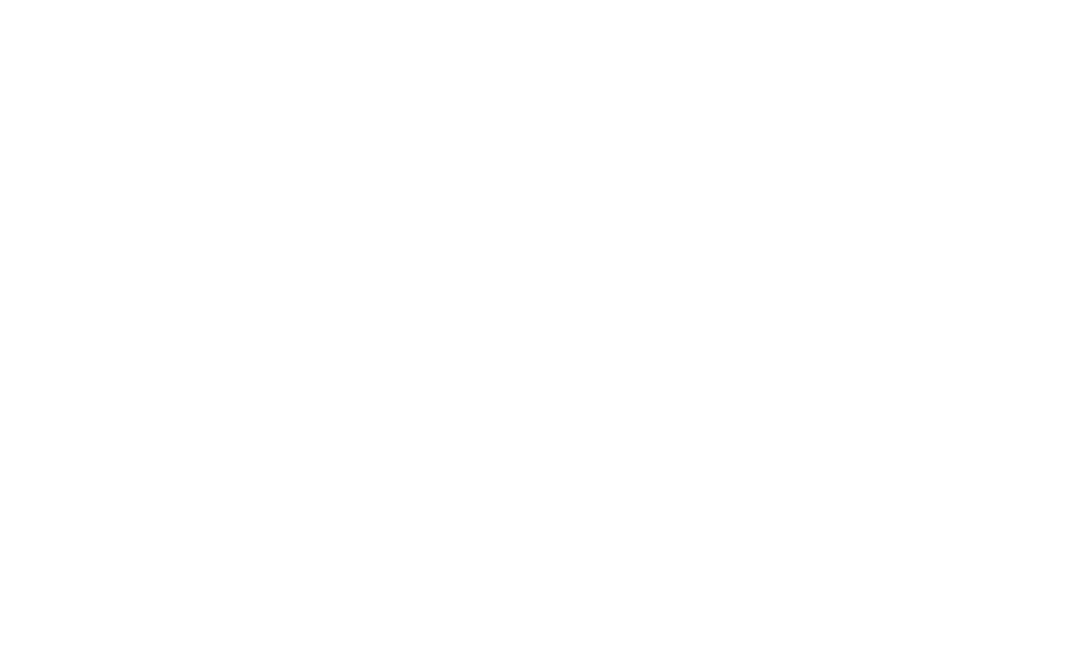
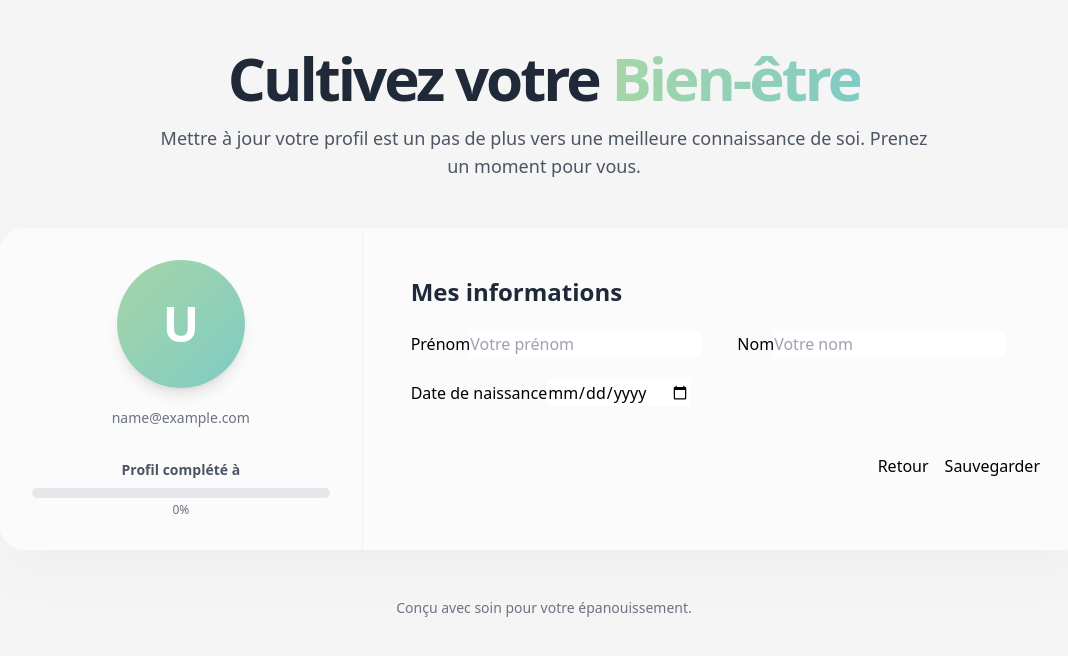
Before and after one commit to Inosthful/hackathon-frontend, a Vue app: page /profile in a window 1280 px wide. Before the commit this address had no page. Shown: the top 656 px of the page, without its empty margins (96-1164 px from the left). Built offline with nearby package versions, Linux system fonts and the light colour scheme; sample sign-in values are in the browser's storage.

Commit message:
feat: modification compte user

```diff
--- a/src/composables/useAuth.ts
+++ b/src/composables/useAuth.ts
@@ -120,6 +120,31 @@
     localStorage.removeItem('moodflow_user')
   }
 
+  const fetchUser = async () => {
+    if (!token.value) return;
+
+    try {
+      const response = await apiClient.get<{ user: User }>('/me');
+      user.value = response.data.user;
+      localStorage.setItem('moodflow_user', JSON.stringify(user.value));
+    } catch (e) {
+      console.error('Failed to fetch user', e);
+    }
+  };
+
+  const updateUser = async (data: Partial<User>) => {
+    if (!user.value) throw new Error('User not authenticated');
+
+    const response = await apiClient.patch(`/utilisateurs/${user.value.id}`, data, {
+      headers: {
+        'Content-Type': 'application/merge-patch+json',
+      }
+    });
+
+    user.value = { ...user.value, ...response.data };
+    localStorage.setItem('moodflow_user', JSON.stringify(user.value));
+  };
+
   return {
     user,
     token,
@@ -129,5 +154,7 @@
     login,
     register,
     logout,
+    fetchUser,
+    updateUser,
   }
 }
--- a/src/router/index.ts
+++ b/src/router/index.ts
@@ -26,6 +26,12 @@
     path: '/dashboard',
     name: 'Dashboard',
     component: () => import('@/views/DashboardView.vue'),
+    meta: { requiresAuth: true },
+  },
+  {
+    path: '/profile',
+    name: 'Profile',
+    component: () => import('@/views/ProfileView.vue'),
     meta: { requiresAuth: true },
   },
 ]
--- /dev/null
+++ b/src/views/ProfileView.vue
@@ -0,0 +1,158 @@
+<script setup lang="ts">
+import { ref, onMounted, computed } from 'vue';
+import { useAuth } from '@/composables/useAuth';
+import { useRouter } from 'vue-router';
+
+const { user, fetchUser, updateUser } = useAuth();
+const router = useRouter();
+
+const formData = ref({
+  nom: '',
+  prenom: '',
+  dateAnniversaire: '',
+});
+
+const loading = ref(false);
+const successMessage = ref('');
+const errorMessage = ref('');
+
+onMounted(async () => {
+  if (!user.value) {
+    await fetchUser();
+  }
+  if (user.value) {
+    formData.value = {
+      nom: user.value.nom || '',
+      prenom: user.value.prenom || '',
+      dateAnniversaire: user.value.dateAnniversaire ? new Date(user.value.dateAnniversaire).toISOString().split('T')[0] : '',
+    };
+  }
+});
+
+const profileCompletion = computed(() => {
+  let completedFields = 0;
+  if (formData.value.nom) completedFields++;
+  if (formData.value.prenom) completedFields++;
+  if (formData.value.dateAnniversaire) completedFields++;
+  return (completedFields / 3) * 100;
+});
+
+const handleSubmit = async () => {
+  loading.value = true;
+  successMessage.value = '';
+  errorMessage.value = '';
+
+  try {
+    await updateUser(formData.value);
+    successMessage.value = 'Vos informations ont été mises à jour avec succès !';
+    setTimeout(() => successMessage.value = '', 4000);
+  } catch (error) {
+    errorMessage.value = 'Un problème est survenu. Veuillez réessayer.';
+    console.error(error);
+    setTimeout(() => errorMessage.value = '', 4000);
+  } finally {
+    loading.value = false;
+  }
+};
+
+const goBack = () => {
+  router.push('/dashboard');
+};
+</script>
+
+<template>
+  <div class="min-h-screen w-full bg-[#F5F5F5] dark:bg-gray-900 font-sans transition-colors duration-300">
+    <div class="absolute top-0 left-0 w-full h-full overflow-hidden z-0">
+        <svg width="100%" height="100%" viewBox="0 0 1440 500" preserveAspectRatio="xMidYMid slice" xmlns="http://www.w3.org/2000/svg">
+            <defs>
+                <radialGradient id="grad1" cx="50%" cy="50%" r="50%">
+                    <stop offset="0%" stop-color="rgba(165, 214, 167, 0.3)" />
+                    <stop offset="100%" stop-color="rgba(165, 214, 167, 0)" />
+                </radialGradient>
+                <radialGradient id="grad2" cx="50%" cy="50%" r="50%">
+                    <stop offset="0%" stop-color="rgba(128, 203, 196, 0.3)" />
+                    <stop offset="100%" stop-color="rgba(128, 203, 196, 0)" />
+                </radialGradient>
+            </defs>
+            <rect x="-20%" y="-20%" width="60%" height="60%" fill="url(#grad1)" transform="rotate(-45)" />
+            <rect x="60%" y="40%" width="60%" height="60%" fill="url(#grad2)" transform="rotate(30)" />
+        </svg>
+    </div>
+
+    <div class="relative z-10 max-w-6xl mx-auto px-4 sm:px-6 lg:px-8 py-12">
+      <header class="text-center mb-12">
+        <h1 class="text-4xl sm:text-5xl md:text-6xl font-extrabold text-gray-800 dark:text-white tracking-tighter leading-tight">
+          Cultivez votre <span class="bg-gradient-to-r from-[#A5D6A7] to-[#80CBC4] bg-clip-text text-transparent">Bien-être</span>
+        </h1>
+        <p class="mt-4 text-lg text-gray-600 dark:text-gray-400 max-w-3xl mx-auto">
+          Mettre à jour votre profil est un pas de plus vers une meilleure connaissance de soi. Prenez un moment pour vous.
+        </p>
+      </header>
+
+      <div class="bg-white/60 dark:bg-gray-800/60 backdrop-blur-xl rounded-3xl shadow-2xl shadow-gray-200/50 dark:shadow-black/20 overflow-hidden">
+        <div class="grid grid-cols-1 lg:grid-cols-12">
+
+          <div class="lg:col-span-4 p-8 border-b lg:border-b-0 lg:border-r border-gray-200/50 dark:border-gray-700/50 flex flex-col items-center justify-center text-center">
+            <div class="w-32 h-32 rounded-full flex items-center justify-center bg-gradient-to-br from-[#A5D6A7] to-[#80CBC4] text-white text-5xl font-bold shadow-lg mb-4">
+              {{ user?.prenom?.charAt(0).toUpperCase() || 'U' }}
+            </div>
+            <h2 class="text-2xl font-bold text-gray-800 dark:text-white">{{ user?.prenom }} {{ user?.nom }}</h2>
+            <p class="text-sm text-gray-500 dark:text-gray-400 mt-1">{{ user?.email }}</p>
+
+            <div class="w-full mt-8">
+              <p class="text-sm font-semibold text-gray-600 dark:text-gray-300 mb-2">Profil complété à</p>
+              <div class="w-full bg-gray-200 dark:bg-gray-700 rounded-full h-2.5">
+                <div class="bg-gradient-to-r from-[#A5D6A7] to-[#80CBC4] h-2.5 rounded-full transition-all duration-500" :style="{ width: profileCompletion + '%' }"></div>
+              </div>
+              <p class="text-xs text-gray-500 dark:text-gray-400 mt-1">{{ Math.round(profileCompletion) }}%</p>
+            </div>
+          </div>
+
+          <div class="lg:col-span-8 p-8 md:p-12">
+            <h3 class="text-2xl font-bold text-gray-800 dark:text-white mb-6">Mes informations</h3>
+            <form @submit.prevent="handleSubmit" class="space-y-6">
+              <div class="grid grid-cols-1 md:grid-cols-2 gap-6">
+                <div class="form-group">
+                  <label for="prenom">Prénom</label>
+                  <input type="text" id="prenom" v-model="formData.prenom" placeholder="Votre prénom" />
+                </div>
+                <div class="form-group">
+                  <label for="nom">Nom</label>
+                  <input type="text" id="nom" v-model="formData.nom" placeholder="Votre nom" />
+                </div>
+              </div>
+              <div class="form-group">
+                <label for="dateAnniversaire">Date de naissance</label>
+                <input type="date" id="dateAnniversaire" v-model="formData.dateAnniversaire" />
+              </div>
+
+              <div class="pt-6 flex flex-col-reverse sm:flex-row sm:justify-end sm:items-center gap-4">
+                <button type="button" @click="goBack" class="btn btn-secondary">
+                  Retour
+                </button>
+                <button type="submit" :disabled="loading" class="btn btn-primary">
+                  <span v-if="loading">Sauvegarde...</span>
+                  <span v-else>Sauvegarder</span>
+                </button>
+              </div>
+            </form>
+          </div>
+        </div>
+      </div>
+
+      <transition name="slide-up">
+        <div v-if="successMessage || errorMessage" class="fixed bottom-10 right-10 max-w-sm w-full z-50">
+            <div :class="successMessage ? 'bg-green-500' : 'bg-red-500'" class="text-white p-4 rounded-xl shadow-2xl flex items-center">
+                <svg v-if="successMessage" class="w-6 h-6 mr-3" fill="none" stroke="currentColor" viewBox="0 0 24 24"><path stroke-linecap="round" stroke-linejoin="round" stroke-width="2" d="M9 12l2 2 4-4m6 2a9 9 0 11-18 0 9 9 0 0118 0z"></path></svg>
+                <svg v-if="errorMessage" class="w-6 h-6 mr-3" fill="none" stroke="currentColor" viewBox="0 0 24 24"><path stroke-linecap="round" stroke-linejoin="round" stroke-width="2" d="M12 8v4m0 4h.01M21 12a9 9 0 11-18 0 9 9 0 0118 0z"></path></svg>
+                <span>{{ successMessage || errorMessage }}</span>
+            </div>
+        </div>
+      </transition>
+
+      <footer class="text-center mt-12 text-gray-500 dark:text-gray-400 text-sm">
+        <p>Conçu avec soin pour votre épanouissement.</p>
+      </footer>
+    </div>
+  </div>
+</template>
```
